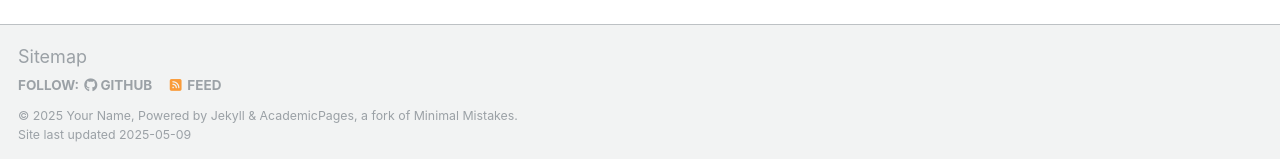
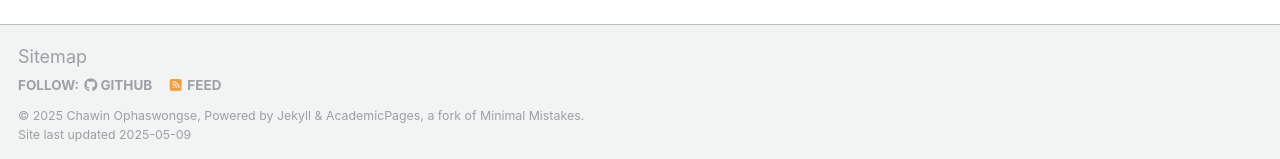
Before and after one commit to ChawinOph/chawin-ophaswongse, a Jekyll site: the page built from _pages/about.md, in a window 1280 px wide and 900 px high, scrolled down 2636 px. Shown: the part 738-897 px from the top of the window. Built offline with Jekyll 4.4.1, drawn with Linux system fonts in a browser that asks for light colours; some web fonts are replaced.

```diff
--- a/_config.yml
+++ b/_config.yml
@@ -11,9 +11,9 @@ locale                   : "en-US"
 site_theme               : "default"
 title                    : "My Portfolio"
 title_separator          : "-"
-name                     : &name "Your Name"
+name                     : &name "Chawin Ophaswongse"
 description              : &description "personal description"
-url                      : https://chawinoph.github.io/chawin-ophaswongse/ # the base hostname & protocol for your site e.g. "https://[your GitHub username].github.io" or if you already have some other page hosted on Github then use "https://[your GitHub username].github.io/[Your Repo Name]"
+url                      : https://chawinoph.github.io/chawin-ophaswongse # the base hostname & protocol for your site e.g. "https://[your GitHub username].github.io" or if you already have some other page hosted on Github then use "https://[your GitHub username].github.io/[Your Repo Name]"
 baseurl                  : "" # the subpath of your site, e.g. "/blog"
 repository               : "chawinoph/chawin-ophaswongse"
 
@@ -46,7 +46,7 @@ author:
   bitbucket        : # Username - Update with your username on the site
   codepen          : # Username
   dribbble         : # Username
-  github           : "academicpages"
+  github           : "chawinoph"
   kaggle           : # Username
   stackoverflow    : # User number or user number and name (i.e., use "1" or "1/jeff-atwood")
 
```
